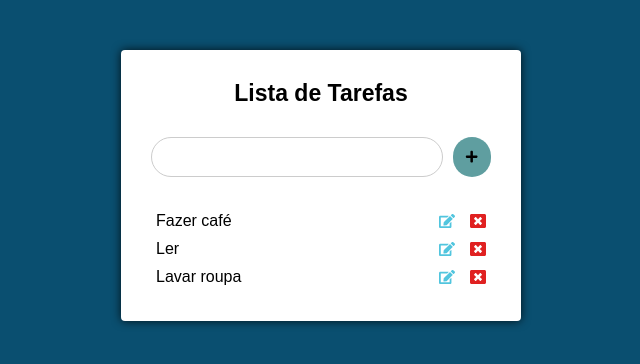
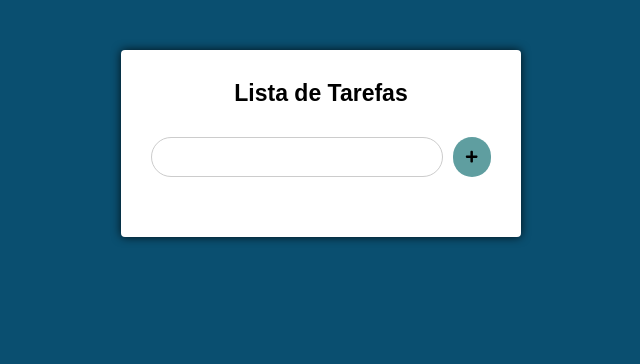
Before and after one commit to ArthurTeix/listaDeTarefas-react, a React (Create React App) app: page / in a window 1280 px wide. Shown: the top 364 px of the page, without its empty margins (319-959 px from the left). Built offline with nearby package versions, Linux system fonts and the light colour scheme.

Commit message:
feat: added list tarefas

```diff
--- a/src/components/Main.jsx
+++ b/src/components/Main.jsx
@@ -8,11 +8,23 @@
 export default class Main extends Component {
   state = {
     novaTarefa: "",
-    tarefas: [
-      "Fazer café",
-      "Ler",
-      "Lavar roupa"
-    ],
+    tarefas: [],
+  };
+
+  handleSubmit = (e) => {
+    e.preventDefault();
+    const { tarefas } = this.state;
+    let { novaTarefa } = this.state;
+
+    novaTarefa = novaTarefa.trim() // elimina espaços desnecessários
+
+    if (tarefas.indexOf(novaTarefa) !== -1) return;
+
+    const novasTarefas = [...tarefas];
+
+    this.setState({
+      tarefas: [...novasTarefas, novaTarefa]
+    })
   };
 
   handleChange = (e) => {
@@ -31,22 +43,20 @@
         {" "}
         {/* Diferente do 'class' em html, em jsx o correto é 'className' */}
         <h1>Lista de Tarefas</h1>
-
-        <form action="#" className="form">
+        <form onSubmit={this.handleSubmit} action="#" className="form">
           <input type="text" onChange={this.handleChange} value={novaTarefa} />
           {/* onChange é usado para capturar eventos, e hancleChange é um nome padrão sobre como lidar com essas alterações */}
           <button type="submit">
             <FaPlus />
           </button>
         </form>
-
         <ul className="tarefas">
-          {tarefas.map(tarefa => (
+          {tarefas.map((tarefa) => (
             <li key={tarefa}>
               {tarefa}
               <span>
-                <FaEdit className="edit"/>
-                <FaWindowClose className="delete"/>
+                <FaEdit className="edit" />
+                <FaWindowClose className="delete" />
               </span>
             </li> // key é necessário pois ajuda o react a se encontrar, e para ser único, é apenas cada tarefa ser sua key
           ))}
```
